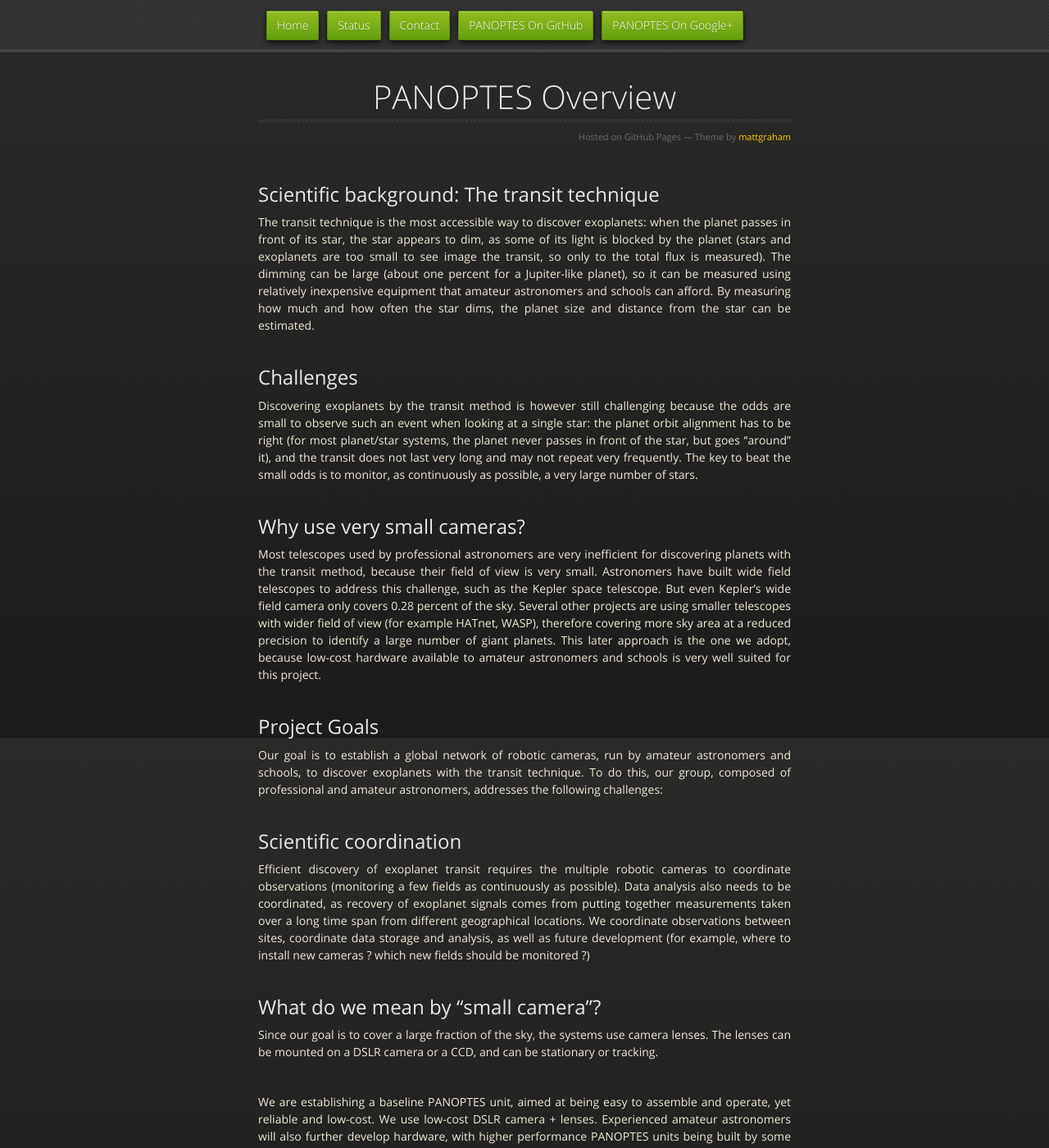
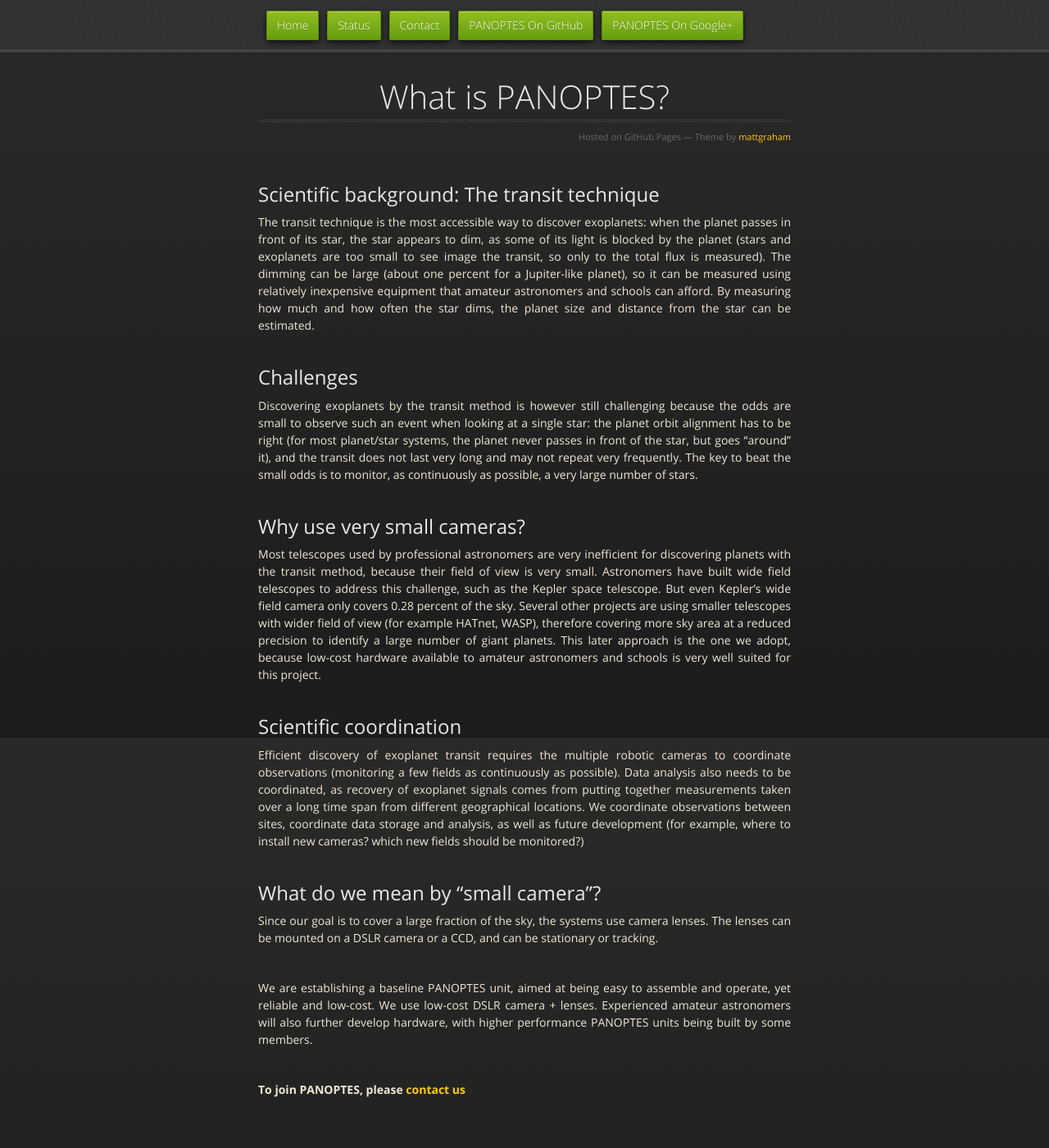
Before and after one commit to panoptes/panoptes.github.io, a Jekyll site: the page built from what.md, in a window 1280 px wide and 1400 px high. Shown: the whole window at 82% size. Built offline with Jekyll 4.4.1, drawn with Linux system fonts in a browser that asks for light colours; nearby versions of some CDN libraries.

Commit message:
More content tweaks.

```diff
--- a/what.md
+++ b/what.md
@@ -1,5 +1,5 @@
 ---
-title: PANOPTES Overview
+title: What is PANOPTES?
 layout: default
 ---
 
@@ -15,13 +15,9 @@
 
 Most telescopes used by professional astronomers are very inefficient for discovering planets with the transit method, because their field of view is very small. Astronomers have built wide field telescopes to address this challenge, such as the Kepler space telescope. But even Kepler’s wide field camera only covers 0.28 percent of the sky. Several other projects are using smaller telescopes with wider field of view (for example HATnet, WASP), therefore covering more sky area at a reduced precision to identify a large number of giant planets. This later approach is the one we adopt, because low-cost hardware available to amateur astronomers and schools is very well suited for this project.
 
-## Project Goals
-
-Our goal is to establish a global network of robotic cameras, run by amateur astronomers and schools, to discover exoplanets with the transit technique. To do this, our group, composed of professional and amateur astronomers, addresses the following challenges:
-
 ## Scientific coordination
 
-Efficient discovery of exoplanet transit requires the multiple robotic cameras to coordinate observations (monitoring a few fields as continuously as possible). Data analysis also needs to be coordinated, as recovery of exoplanet signals comes from putting together measurements taken over a long time span from different geographical locations. We coordinate observations between sites, coordinate data storage and analysis, as well as future development (for example, where to install new cameras ? which new fields should be monitored ?)
+Efficient discovery of exoplanet transit requires the multiple robotic cameras to coordinate observations (monitoring a few fields as continuously as possible). Data analysis also needs to be coordinated, as recovery of exoplanet signals comes from putting together measurements taken over a long time span from different geographical locations. We coordinate observations between sites, coordinate data storage and analysis, as well as future development (for example, where to install new cameras? which new fields should be monitored?)
 
 ## What do we mean by "small camera"?
 
```
Also changed, not shown: index.md (+5 -3 lines).
